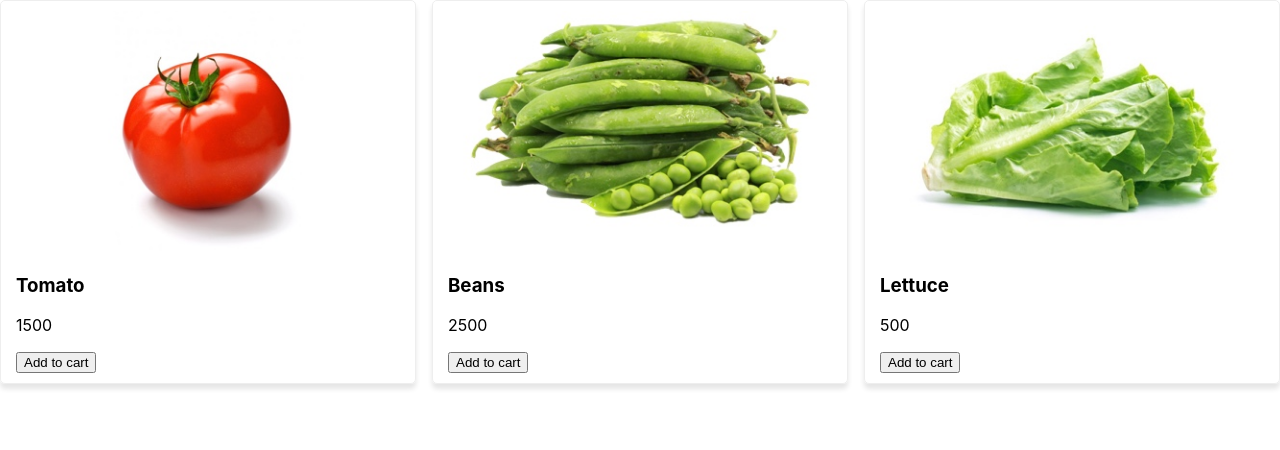
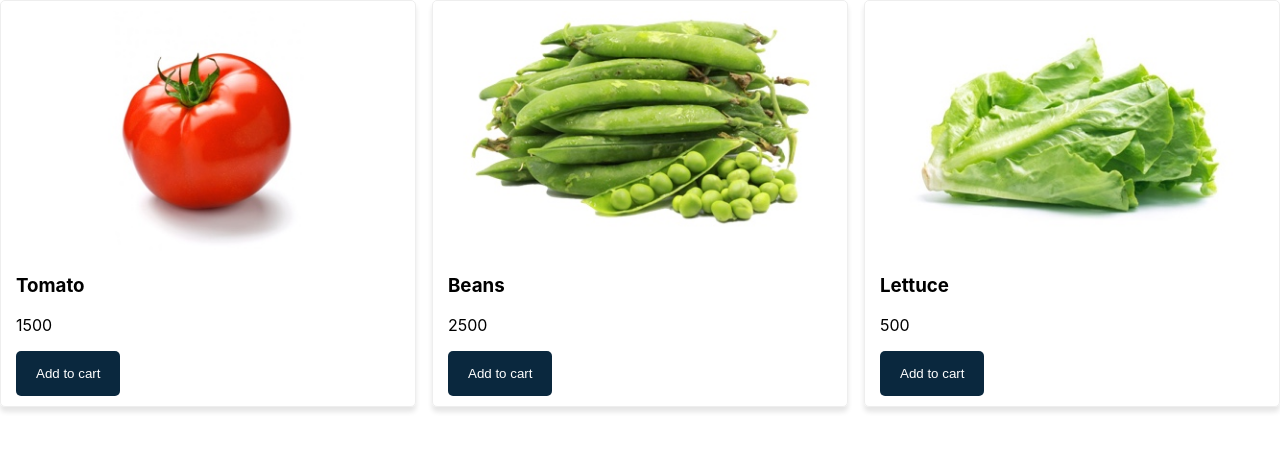
Before and after one commit to oscardelalanza/solid-invention, a React (Create React App) app: page / in a window 1280 px wide. Shown: the top 450 px of the page. Built offline with nearby package versions, Linux system fonts and the light colour scheme.

Commit message:
adding styles to button

```diff
--- a/src/components/Button.tsx
+++ b/src/components/Button.tsx
@@ -1,12 +1,21 @@
 import { Component } from 'react'
-interface ButtonProps {
-  onClick: () => void
+import { ButtonProps, StyleButton } from '../interfaces/Button'
+
+const styles: StyleButton = {
+  button: {
+    backgroundColor: '#0a283e',
+    color: '#fff',
+    padding: '15px 20px',
+    border: 'none',
+    borderRadius: '5px',
+    cursor: 'pointer'
+  }
 }
 
 class Button extends Component<ButtonProps, {}> {
   render() {
     return (
-      <button {...this.props} />
+      <button style={styles.button} {...this.props} />
     )
   }
 }
--- /dev/null
+++ b/src/interfaces/Button.ts
@@ -0,0 +1,7 @@
+export interface ButtonProps {
+onClick: () => void
+}
+
+export interface StyleButton {
+  button: {}
+}
```
